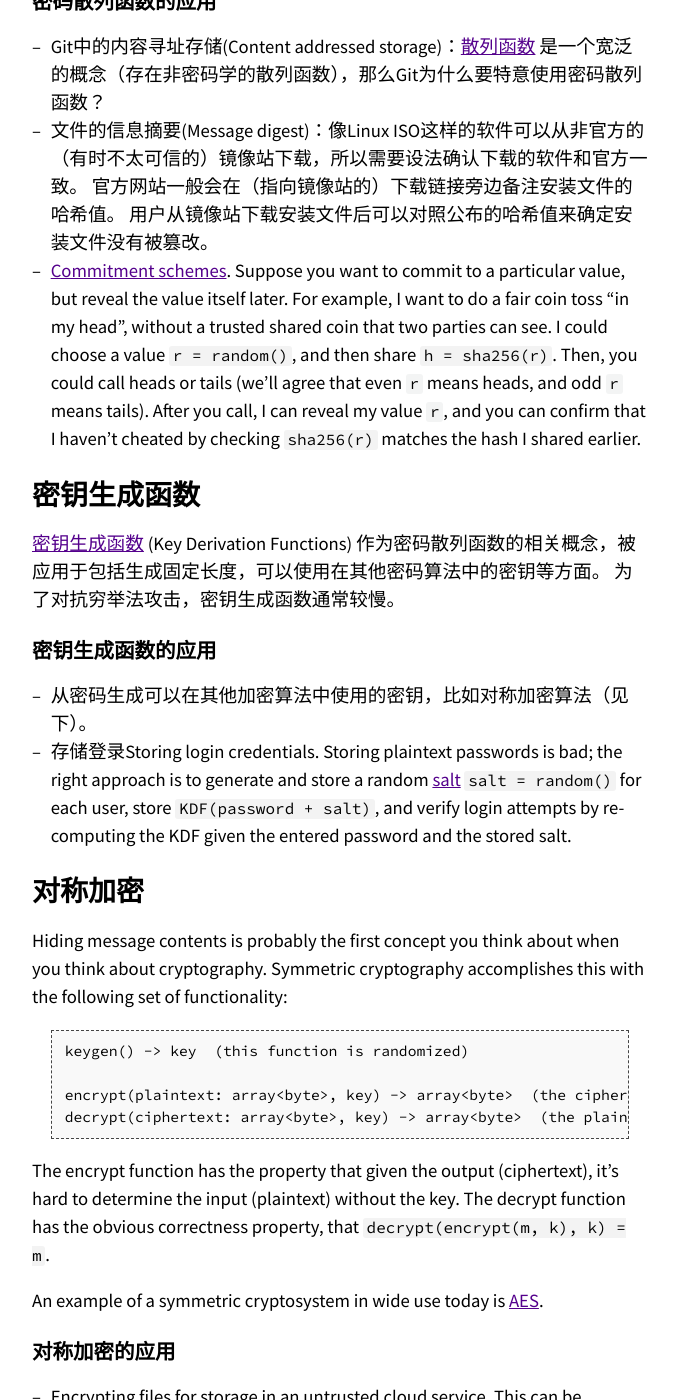
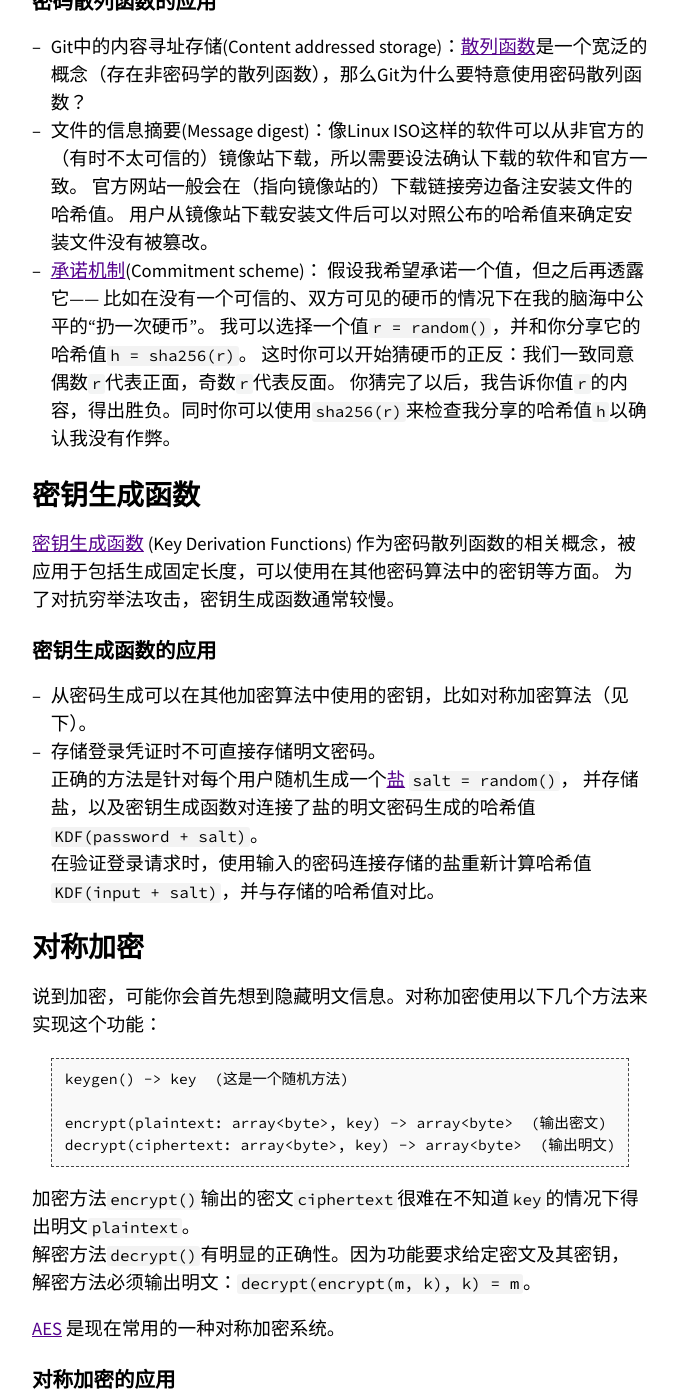
Before and after one commit to missing-semester-cn/missing-semester-cn.github.io, a Jekyll site: the page built from _2020/security.md, in a window 1280 px wide and 1400 px high, scrolled down 2611 px. Shown: the whole window, without its empty margins (300-978 px from the left). Built offline with Jekyll 4.4.1, drawn with Linux system fonts in a browser that asks for light colours; some of the changed text lies outside the part shown.

Commit message:
commitment scheme, kdf, symmetric crypto

````diff
--- a/_2020/security.md
+++ b/_2020/security.md
@@ -78,18 +78,16 @@ f7ff9e8b7bb2e09b70935a5d785e0cc5d9d0abf0
 
 ## 密码散列函数的应用
 
-- Git中的内容寻址存储(Content addressed storage)：[散列函数](https://en.wikipedia.org/wiki/Hash_function) 是一个宽泛的概念（存在非密码学的散列函数），那么Git为什么要特意使用密码散列函数？
+- Git中的内容寻址存储(Content addressed storage)：[散列函数](https://en.wikipedia.org/wiki/Hash_function)是一个宽泛的概念（存在非密码学的散列函数），那么Git为什么要特意使用密码散列函数？
 - 文件的信息摘要(Message digest)：像Linux ISO这样的软件可以从非官方的（有时不太可信的）镜像站下载，所以需要设法确认下载的软件和官方一致。
 官方网站一般会在（指向镜像站的）下载链接旁边备注安装文件的哈希值。
 用户从镜像站下载安装文件后可以对照公布的哈希值来确定安装文件没有被篡改。
-- [Commitment schemes](https://en.wikipedia.org/wiki/Commitment_scheme).
-Suppose you want to commit to a particular value, but reveal the value itself
-later. For example, I want to do a fair coin toss "in my head", without a
-trusted shared coin that two parties can see. I could choose a value `r =
-random()`, and then share `h = sha256(r)`. Then, you could call heads or tails
-(we'll agree that even `r` means heads, and odd `r` means tails). After you
-call, I can reveal my value `r`, and you can confirm that I haven't cheated by
-checking `sha256(r)` matches the hash I shared earlier.
+- [承诺机制](https://en.wikipedia.org/wiki/Commitment_scheme)(Commitment scheme)：
+假设我希望承诺一个值，但之后再透露它——
+比如在没有一个可信的、双方可见的硬币的情况下在我的脑海中公平的“扔一次硬币”。
+我可以选择一个值`r = random()`，并和你分享它的哈希值`h = sha256(r)`。
+这时你可以开始猜硬币的正反：我们一致同意偶数`r`代表正面，奇数`r`代表反面。
+你猜完了以后，我告诉你值`r`的内容，得出胜负。同时你可以使用`sha256(r)`来检查我分享的哈希值`h`以确认我没有作弊。
 
 # 密钥生成函数
 
@@ -99,37 +97,31 @@ checking `sha256(r)` matches the hash I shared earlier.
 ## 密钥生成函数的应用
 
 - 从密码生成可以在其他加密算法中使用的密钥，比如对称加密算法（见下）。
-- 存储登录Storing login credentials. Storing plaintext passwords is bad; the right
-approach is to generate and store a random
-[salt](https://en.wikipedia.org/wiki/Salt_(cryptography)) `salt = random()` for
-each user, store `KDF(password + salt)`, and verify login attempts by
-re-computing the KDF given the entered password and the stored salt.
+- 存储登录凭证时不可直接存储明文密码。<br>
+正确的方法是针对每个用户随机生成一个[盐](https://en.wikipedia.org/wiki/Salt_(cryptography)) `salt = random()`，
+并存储盐，以及密钥生成函数对连接了盐的明文密码生成的哈希值`KDF(password + salt)`。<br>
+在验证登录请求时，使用输入的密码连接存储的盐重新计算哈希值`KDF(input + salt)`，并与存储的哈希值对比。
 
 # 对称加密
 
-Hiding message contents is probably the first concept you think about when you
-think about cryptography. Symmetric cryptography accomplishes this with the
-following set of functionality:
+说到加密，可能你会首先想到隐藏明文信息。对称加密使用以下几个方法来实现这个功能：
 
 ```
-keygen() -> key  (this function is randomized)
+keygen() -> key  (这是一个随机方法)
 
-encrypt(plaintext: array<byte>, key) -> array<byte>  (the ciphertext)
-decrypt(ciphertext: array<byte>, key) -> array<byte>  (the plaintext)
+encrypt(plaintext: array<byte>, key) -> array<byte>  (输出密文)
+decrypt(ciphertext: array<byte>, key) -> array<byte>  (输出明文)
 ```
 
-The encrypt function has the property that given the output (ciphertext), it's
-hard to determine the input (plaintext) without the key. The decrypt function
-has the obvious correctness property, that `decrypt(encrypt(m, k), k) = m`.
+加密方法`encrypt()`输出的密文`ciphertext`很难在不知道`key`的情况下得出明文`plaintext`。<br>
+解密方法`decrypt()`有明显的正确性。因为功能要求给定密文及其密钥，解密方法必须输出明文：`decrypt(encrypt(m, k), k) = m`。
 
-An example of a symmetric cryptosystem in wide use today is
-[AES](https://en.wikipedia.org/wiki/Advanced_Encryption_Standard).
+[AES](https://en.wikipedia.org/wiki/Advanced_Encryption_Standard) 是现在常用的一种对称加密系统。
 
 ## 对称加密的应用
 
-- Encrypting files for storage in an untrusted cloud service. This can be
-combined with KDFs, so you can encrypt a file with a passphrase. Generate `key
-= KDF(passphrase)`, and then store `encrypt(file, key)`.
+- 对在不信任的云服务上存储的文件进行加密。<br>对称加密可以和密钥生成函数配合使用，这样可以使用密码加密文件：
+将密码输入密钥生成函数生成密钥 `key = KDF(passphrase)`，然后存储`encrypt(file, key)`。
 
 # 非对称加密
 
@@ -270,23 +262,18 @@ security concepts, tips
 
 # 资源
 
-- [Last year's notes](/2019/security/): from when this lecture was more focused on security and privacy as a computer user
-- [Cryptographic Right Answers](https://latacora.micro.blog/2018/04/03/cryptographic-right-answers.html): answers "what crypto should I use for X?" for many common X.
+- [去年的讲稿](/2019/security/): 更注重于计算机用户可以如何增强隐私保护和安全
+- [Cryptographic Right Answers](https://latacora.micro.blog/2018/04/03/cryptographic-right-answers.html):
+解答了在一些应用环境下“应该使用什么加密？”的问题
 
 # 练习
 
-1. **Entropy.**
-    1. Suppose a password is chosen as a concatenation of five lower-case
-       dictionary words, where each word is selected uniformly at random from a
-       dictionary of size 100,000. An example of such a password is
-       `correcthorsebatterystaple`. How many bits of entropy does this have?
-    1. Consider an alternative scheme where a password is chosen as a sequence
-       of 8 random alphanumeric characters (including both lower-case and
-       upper-case letters). An example is `rg8Ql34g`. How many bits of entropy
-       does this have?
-    1. Which is the stronger password?
-    1. Suppose an attacker can try guessing 10,000 passwords per second. On
-       average, how long will it take to break each of the passwords?
+1. **熵**
+    1. 假设一个密码是从五个小写的单词拼接组成，每个单词都是从一个含有10万单词的字典中随机选择，且每个单词选中的概率相同。
+       一个符合这样构造的例子是`correcthorsebatterystaple`。这个密码有多少比特的熵？
+    1. 假设另一个密码是用八个随机的大小写字母或数字组成。一个符合这样构造的例子是`rg8Ql34g`。这个密码又有多少比特的熵？
+    1. 哪一个密码更强？
+    1. 假设一个攻击者每秒可以尝试1万个密码，这个攻击者需要多久可以分别破解上述两个密码？
 1. **Cryptographic hash functions.** Download a Debian image from a
    [mirror](https://www.debian.org/CD/http-ftp/) (e.g. [this
    file](http://debian.xfree.com.ar/debian-cd/10.2.0/amd64/iso-cd/debian-10.2.0-amd64-netinst.iso)
````
